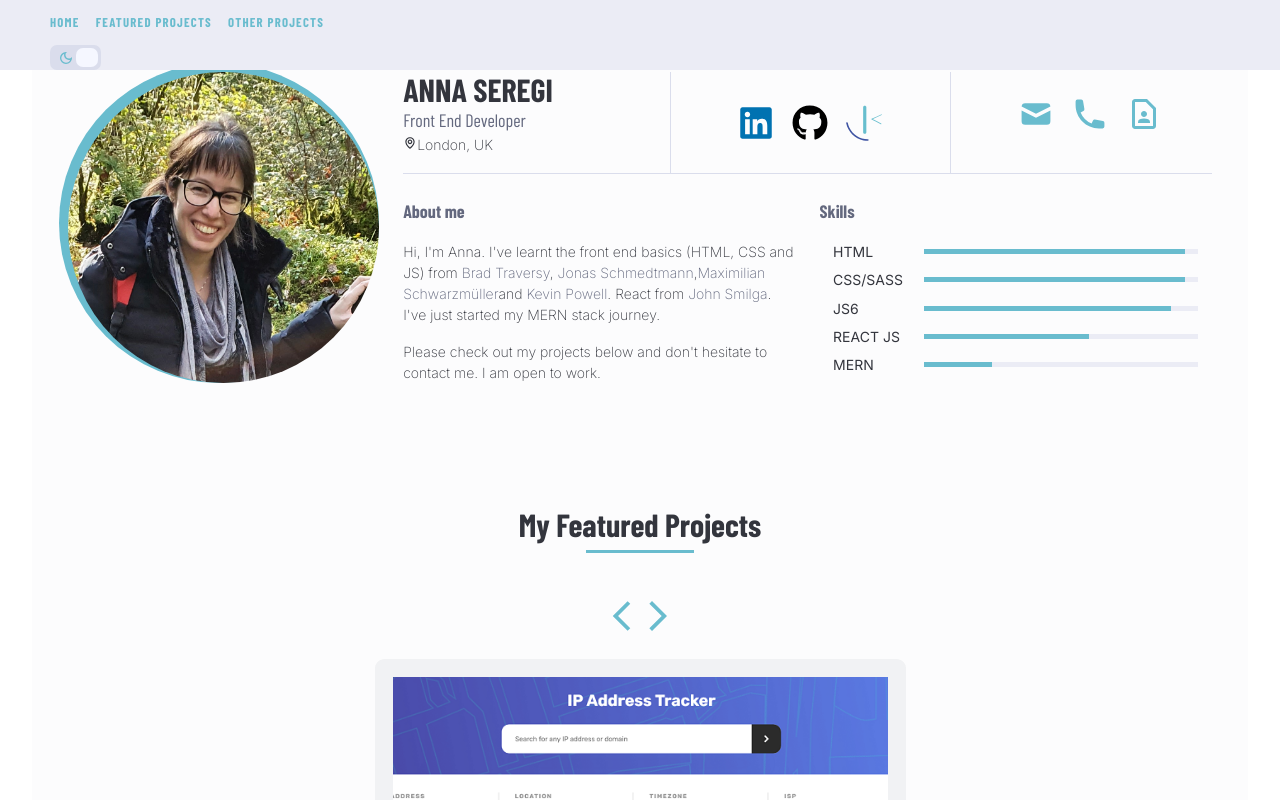
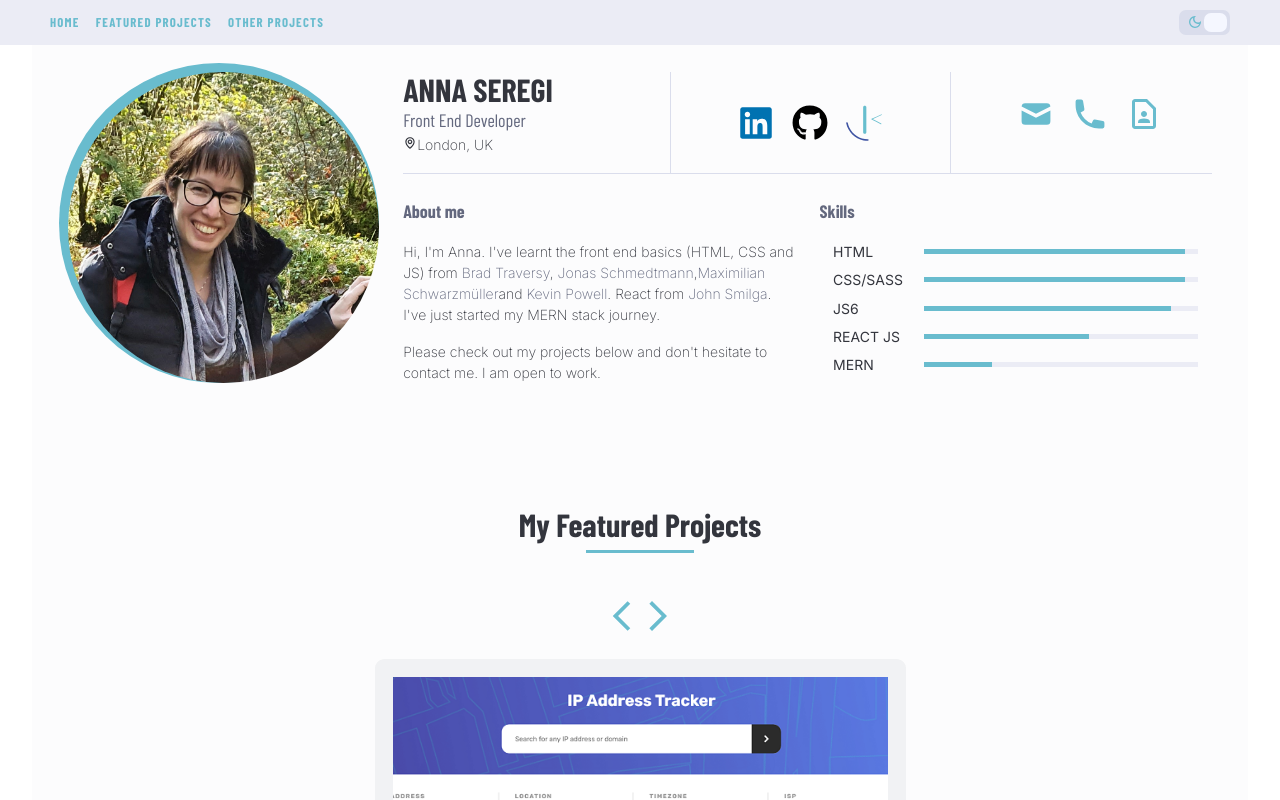
Before and after one commit to annacsillaxs/portfolio-react, a React (Create React App) app: page / in a window 1280 px wide. Shown: the top 800 px of the page. Built offline with nearby package versions, Linux system fonts and the light colour scheme; a web font is replaced by a local one.

Commit message:
saved Nav.js file

```diff
--- a/src/components/Nav.js
+++ b/src/components/Nav.js
@@ -3,8 +3,8 @@ import Button from "./ToggleButton";
 
 const Nav = ({ toggleTheme, theme }) => {
 	return (
-		<nav id="nav" className="nav flex">
-			<div className="nav-box">
+		<nav id="nav" className="nav ">
+			<div className="nav-box flex">
 				<ul className="nav-list flex ff-sans-cond uppercase fs-300 fw-700 letter-spacing-4">
 					<li className="nav-item">
 						<a href="#home">Home</a>
```
